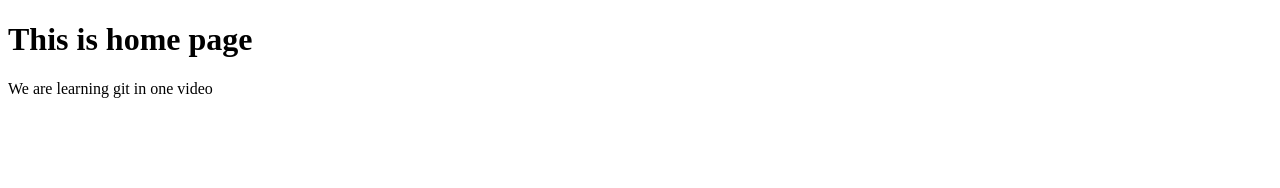
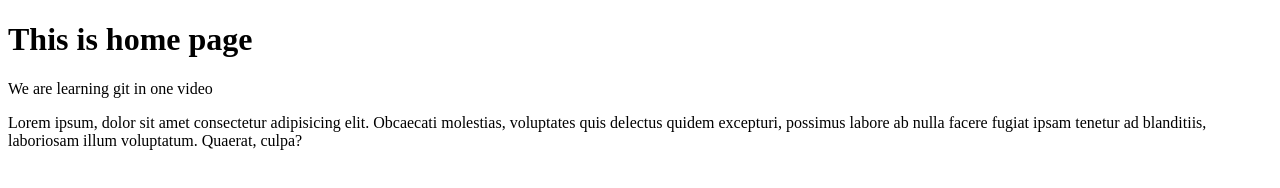
Before and after one commit to SahilDeveloperEpicGlobal/git-tut, a plain HTML site: page index.html in a window 1280 px wide. Drawn offline with Linux system fonts and the light colour scheme.

```diff
--- a/index.html
+++ b/index.html
@@ -9,5 +9,6 @@
 <body>
     <h1>This is home page</h1>
     <p>We are learning git in one video</p>
+    <p>Lorem ipsum, dolor sit amet consectetur adipisicing elit. Obcaecati molestias, voluptates quis delectus quidem excepturi, possimus labore ab nulla facere fugiat ipsam tenetur ad blanditiis, laboriosam illum voluptatum. Quaerat, culpa?</p>
 </body>
 </html>
```
Also changed, not shown: about.html (+1 -1 lines).
